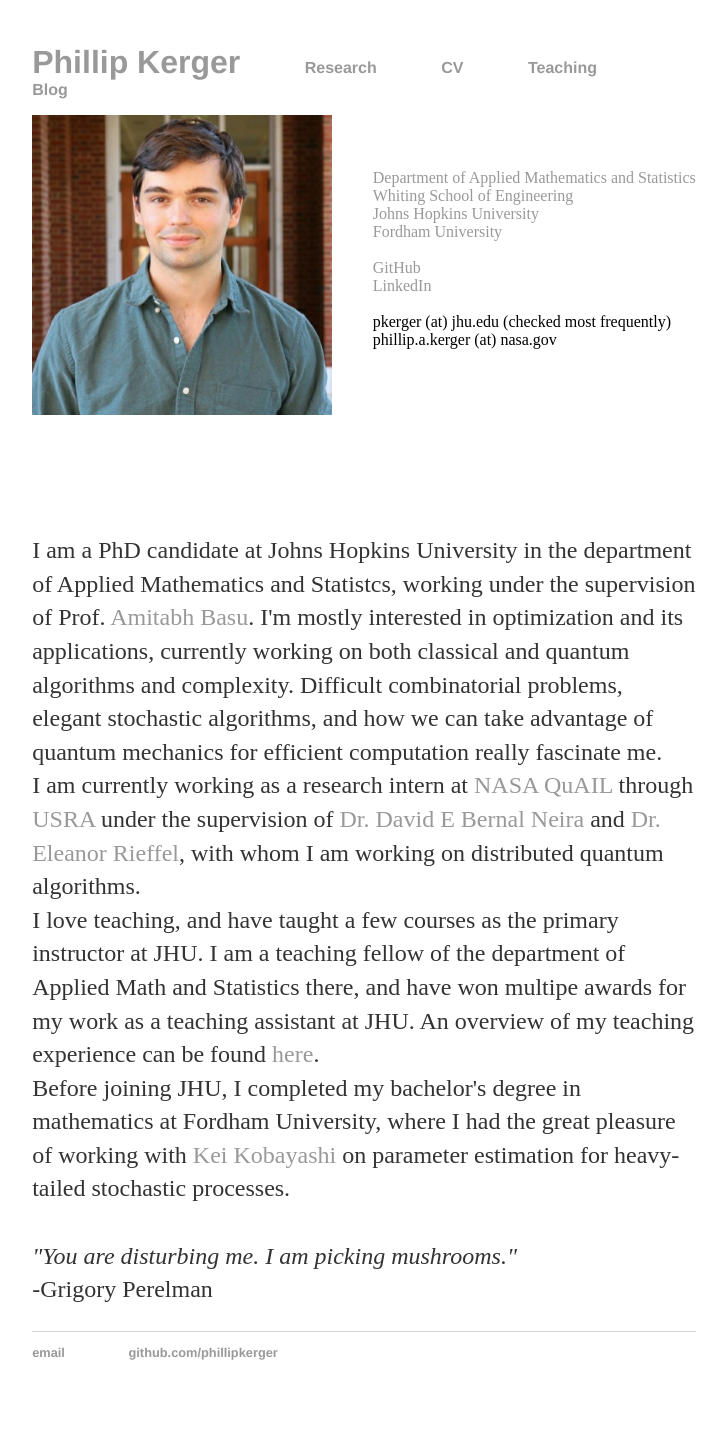
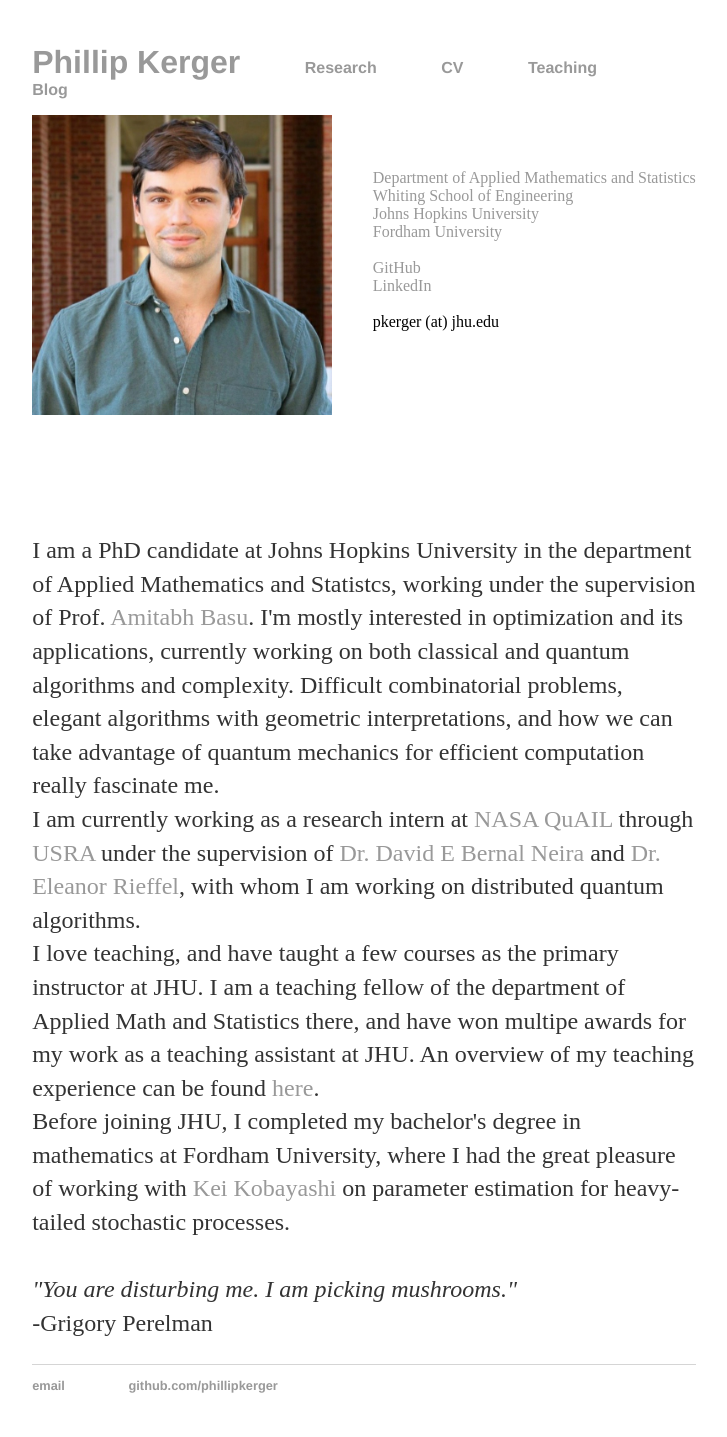
Before and after one commit to PhillipKerger/phillipkerger.github.io, a Jekyll site: the page built from index.html, in a window 1280 px wide. Shown: the whole page, without its empty margins (276-1003 px from the left). Built offline with Jekyll 4.4.1, drawn with Linux system fonts in a browser that asks for light colours; before the commit the page ends 1404 px from its top, so only the background shows below that.

Commit message:
Update index.html

```diff
--- a/index.html
+++ b/index.html
@@ -26,9 +26,7 @@ title: Phillip Kerger
 		<a href="https://www.linkedin.com/in/phillip-kerger-17222780">LinkedIn</a><br>
 
 		<br>
-		pkerger (at) jhu.edu (checked most frequently)
-		<br>
-		phillip.a.kerger (at) nasa.gov
+		pkerger (at) jhu.edu
 			</div>
 
 	</div>
@@ -40,7 +38,7 @@ title: Phillip Kerger
 	<!--commenting out the header <h1>Phillip Kerger</h1>-->
 	<p>I am a PhD candidate at Johns Hopkins University in the department of Applied Mathematics and Statistcs, working under the supervision of Prof.
 		<a href="https://www.ams.jhu.edu/~abasu9/">Amitabh Basu</a>. I'm mostly interested in optimization and its applications, currently working
-		on both classical and quantum algorithms and complexity. Difficult combinatorial problems, elegant stochastic algorithms, and how
+		on both classical and quantum algorithms and complexity. Difficult combinatorial problems, elegant algorithms with geometric interpretations, and how
 		we can take advantage of quantum mechanics for efficient computation really fascinate me.<br>
 		I am currently working as a research intern at
 		<a href="https://www.nasa.gov/content/nasa-quantum-artificial-intelligence-laboratory-quail/">NASA QuAIL</a>
@@ -52,7 +50,8 @@ title: Phillip Kerger
 		and have won multipe awards for my work as a teaching assistant at JHU. An overview of my teaching experience can be found
 		<a href="https://phillipkerger.github.io/teaching/">here</a>. <br>
 		Before joining JHU, I completed my bachelor's degree in mathematics at Fordham University, where I had the great pleasure of working with
-		<a href="https://www.fordham.edu/info/20597/mathematics_faculty/9444/kei_kobayashi">Kei Kobayashi</a> on parameter estimation for heavy-tailed stochastic processes.
+		<a href="https://www.fordham.edu/info/20597/mathematics_faculty/9444/kei_kobayashi">Kei Kobayashi</a>
+		on parameter estimation for heavy-tailed stochastic processes.
 		<br>
 		<br> <i>"You are disturbing me. I am picking mushrooms."</i>
 		<br> -Grigory Perelman
```
